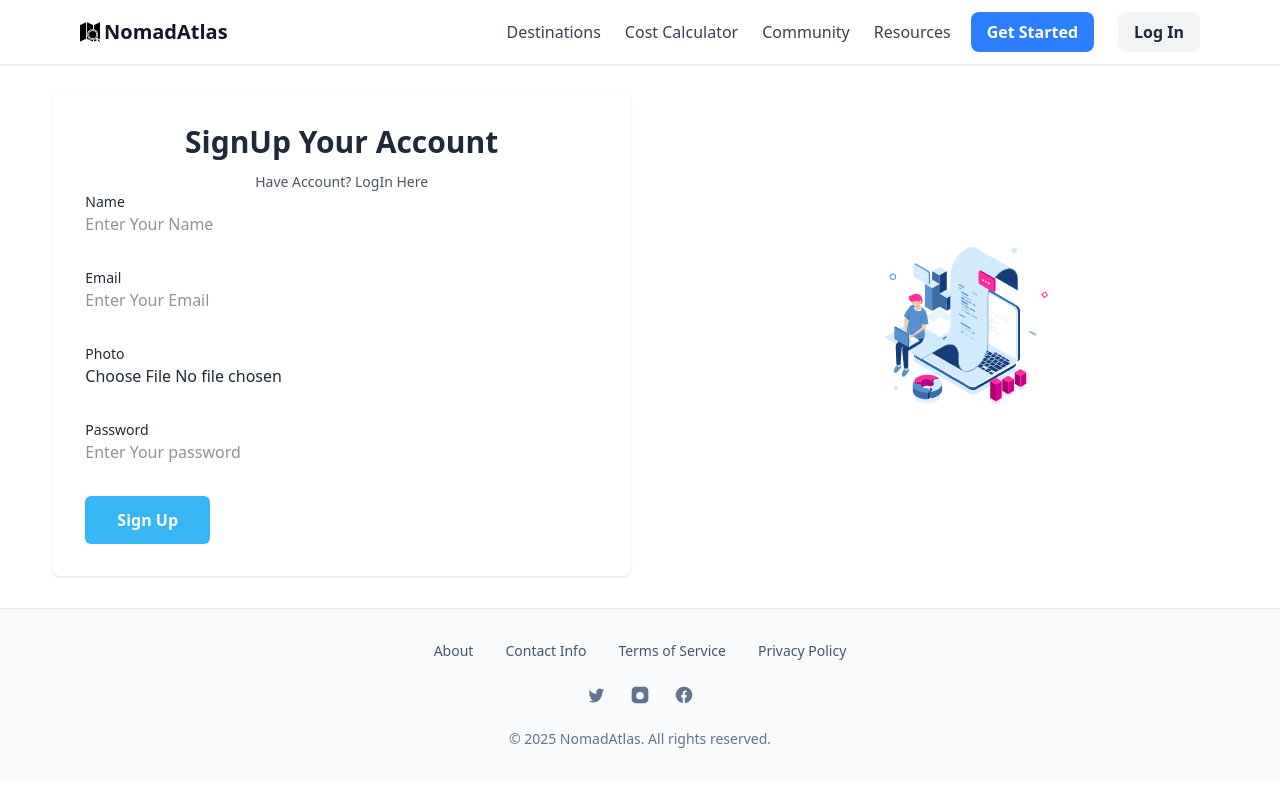
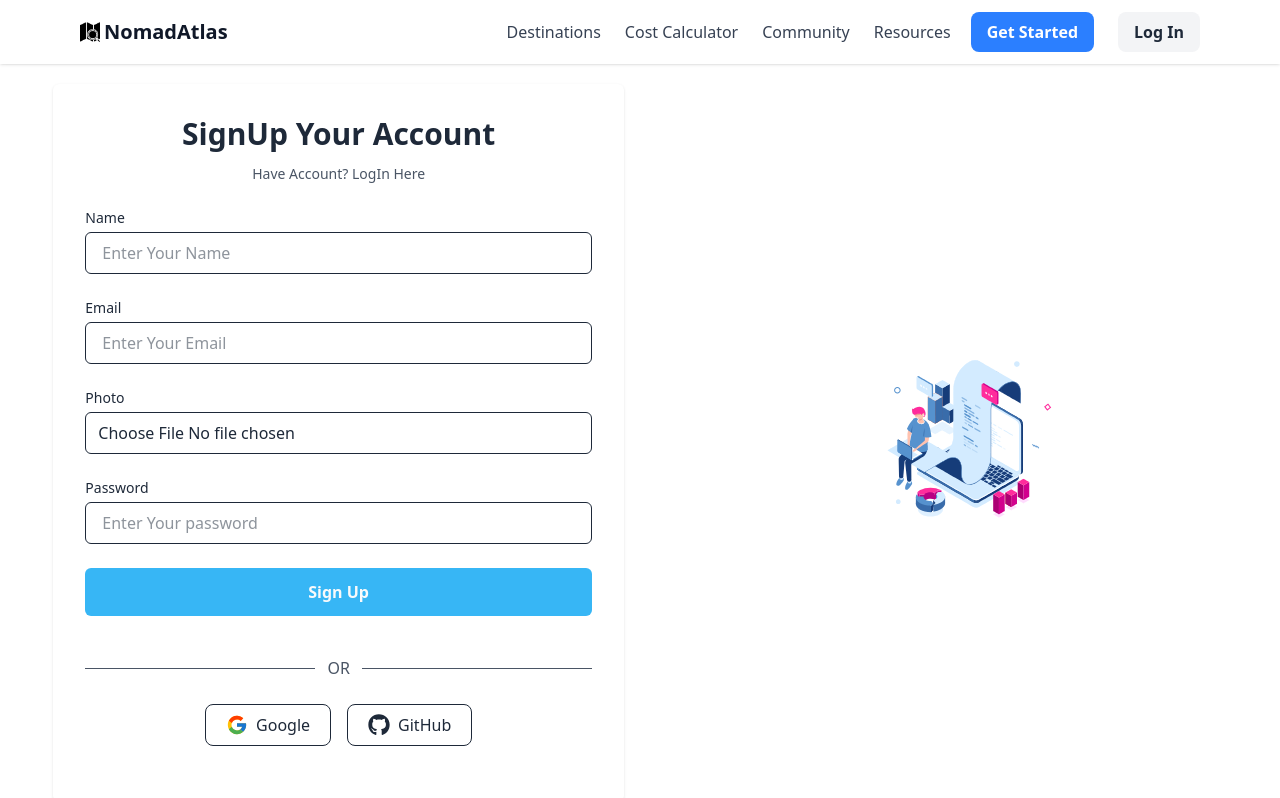
Before and after one commit to abdulbariks/NomadAtlas-Client, a React (Vite) app: page /register in a window 1280 px wide. Shown: the top 798 px of the page. Built offline with nearby package versions, Linux system fonts and the light colour scheme; no server answers.

Commit message:
completed social login with github google

```diff
--- a/src/components/feature/authSlice.js
+++ b/src/components/feature/authSlice.js
@@ -1,8 +1,17 @@
 import { createAsyncThunk, createSlice } from "@reduxjs/toolkit";
-import { createUserWithEmailAndPassword, GoogleAuthProvider, onAuthStateChanged, signInWithEmailAndPassword, signInWithPopup, signOut, updateProfile } from "firebase/auth";
+import { createUserWithEmailAndPassword, GithubAuthProvider, GoogleAuthProvider, onAuthStateChanged, signInWithEmailAndPassword, signInWithPopup, signOut, updateProfile } from "firebase/auth";
 import { auth } from '../../firebase/firebase.init'
+// import axios from "axios";
+
+
 
 const provider = new GoogleAuthProvider();
+const githubProvider = new GithubAuthProvider();
+// const url = "http://localhost:5000/users"
+
+
+
+
 
 export const registerUser = createAsyncThunk(
   "auth/registerUser",
@@ -49,12 +58,55 @@ export const googleLogIn = createAsyncThunk(
   async (_, { rejectWithValue }) => {
     try {
       const result = await signInWithPopup(auth, provider)
-      return serializeUser(result.user)
+      const user = result.user
+
+      // const userInfo = {
+      //   name: user.displayName,
+      //   email: user.email,
+      //   photoURL: user.photoURL,
+      //   role: "user",
+      //   created_at: new Date().toISOString(),
+      //   last_log_in: new Date().toISOString(),
+      // };
+      // await axios.post(url, userInfo);
+
+
+      return serializeUser(user)
     } catch (err) {
       return rejectWithValue(err.message)
     }
   }
-)
+);
+
+
+export const githubLogIn = createAsyncThunk(
+  "auth/githubLogin",
+  async (_, { rejectWithValue }) => {
+    try {
+      const result = await signInWithPopup(auth, githubProvider);
+      const user = result.user;
+
+      // const userInfo = {
+      //   name: user.displayName,
+      //   email: user.email,
+      //   photoURL: user.photoURL,
+      //   role: "user",
+      //   created_at: new Date().toISOString(),
+      //   last_log_in: new Date().toISOString(),
+      // };
+      // await axios.post(url, userInfo);
+
+      return serializeUser(user);
+    } catch (err) {
+      return rejectWithValue(err.message);
+    }
+  }
+);
+
+
+
+
+
 
 export const logOutUser = createAsyncThunk("auth/logOutUser", async () => {
   await signOut(auth)
@@ -120,6 +172,13 @@ const authSlice = createSlice({
       .addCase(googleLogIn.rejected, (state, action) => {
         state.error = action.payload
       })
+      .addCase(githubLogIn.fulfilled, (state, action) => {
+        state.user = action.payload;
+        state.error = null;
+      })
+      .addCase(githubLogIn.rejected, (state, action) => {
+        state.error = action.payload;
+      })
       .addCase(logOutUser.fulfilled, (state) => {
         state.user = null;
         state.error = null;
--- a/src/pages/Login.jsx
+++ b/src/pages/Login.jsx
@@ -6,6 +6,7 @@ import { useForm } from "react-hook-form";
 import { useDispatch } from "react-redux";
 import { logInUser } from "../components/feature/authSlice";
 import { useLocation } from "react-router";
+import SocialLogin from "./SocialLogin";
 
 const Login = () => {
   const dispatch = useDispatch()
@@ -31,8 +32,8 @@ const Login = () => {
       });
   };
   return (
-    <div className="w-11/12 mx-auto grid grid-cols-1 md:grid-cols-2 items-center justify-center gap-5 my-5">
-      <div className="w-full h-full rounded-md shadow  bg-white mb-1 text-gray-800">
+    <div className="w-11/12 mx-auto grid grid-cols-1 md:grid-cols-2 items-center justify-center gap-8 my-5">
+      <div className="w-full h-full rounded-md bg-white flex items-center justify-center">
         <Animation></Animation>
       </div>
       <div className="w-full p-4 rounded-md shadow sm:p-8 bg-white mb-1 text-gray-800">
@@ -47,41 +48,28 @@ const Login = () => {
           </Link>
         </p>
         <div className="my-6 space-y-4">
-          <button
-            aria-label="Login with Google"
-            type="button"
-            className="flex cursor-pointer items-center justify-center w-full p-4 space-x-4 border rounded-md focus:ring-2 focus:ring-offset-1 border-gray-600 focus:dark:ring-violet-600"
-          >
-            <svg
-              xmlns="http://www.w3.org/2000/svg"
-              viewBox="0 0 32 32"
-              className="w-5 h-5 fill-current"
-            >
-              <path d="M16.318 13.714v5.484h9.078c-0.37 2.354-2.745 6.901-9.078 6.901-5.458 0-9.917-4.521-9.917-10.099s4.458-10.099 9.917-10.099c3.109 0 5.193 1.318 6.38 2.464l4.339-4.182c-2.786-2.599-6.396-4.182-10.719-4.182-8.844 0-16 7.151-16 16s7.156 16 16 16c9.234 0 15.365-6.49 15.365-15.635 0-1.052-0.115-1.854-0.255-2.651z"></path>
-            </svg>
-            <p>Login with Google</p>
-          </button>
+          <SocialLogin/>
         </div>
         <div className="flex items-center w-full my-4">
           <hr className="w-full text-gray-600" />
           <p className="px-3 text-gray-600">OR</p>
           <hr className="w-full text-gray-600" />
         </div>
-        <form onSubmit={handleSubmit(onSubmit)} className="space-y-8">
+        <form onSubmit={handleSubmit(onSubmit)} className="space-y-6">
           <div>
-            <label className="block text-sm">Name</label>
-            <input type="text" {...register('name', { required: true })} placeholder="Enter Your Name" className="" />
+            <label className="block text-sm font-medium mb-1">Name</label>
+            <input type="text" {...register('name', { required: true })} placeholder="Enter Your Name" className="w-full px-4 py-2 border rounded-md focus:ring-2 focus:ring-[#37b6f5] outline-none" />
             {errors.name?.type === 'required' && <p className="text-red-600 text-sm mt-1">Please enter your name</p>}
           </div>
 
           <div>
-            <label className="block text-sm">Email</label>
-            <input type="email" {...register('email', { required: true })} placeholder="Enter Your Email" className="" />
+            <label className="block text-sm font-medium mb-1">Email</label>
+            <input type="email" {...register('email', { required: true })} placeholder="Enter Your Email" className="w-full px-4 py-2 border rounded-md focus:ring-2 focus:ring-[#37b6f5] outline-none" />
             {errors.email?.type === 'required' && <p className="text-red-600 text-sm mt-1">Email is required</p>}
           </div>
           <div>
-            <label className="block text-sm">Password</label>
-            <input type="password" {...register('password', { required: true })} placeholder="Enter Your password" className="" />
+            <label className="block text-sm font-medium mb-1">Password</label>
+            <input type="password" {...register('password', { required: true })} placeholder="Enter Your password" className="w-full px-4 py-2 border rounded-md focus:ring-2 focus:ring-[#37b6f5] outline-none" />
             {errors.password?.type === "required" && (
               <p className="text-red-600">Enter your password</p>
             )}
@@ -89,7 +77,7 @@ const Login = () => {
               <p className="text-red-600">Password must be 6+ characters</p>
             )}
           </div>
-          <button className=" px-8 py-3 font-semibold rounded-md bg-[#37b6f5] text-gray-50">Sign in</button>
+          <button className="w-full px-8 py-3 font-semibold rounded-md bg-[#37b6f5] text-gray-50">Sign in</button>
         </form>
       </div>
     </div>
--- a/src/pages/Register.jsx
+++ b/src/pages/Register.jsx
@@ -6,6 +6,7 @@ import { useDispatch } from "react-redux";
 import { registerUser } from "../components/feature/authSlice";
 import { useState } from "react";
 import axios from "axios";
+import SocialLogin from "./SocialLogin";
 
 
 const Register = () => {
@@ -54,50 +55,58 @@ const Register = () => {
     }
   };
   return (
-    <div className="w-11/12 mx-auto grid grid-cols-1 md:grid-cols-2 items-center justify-center gap-5 my-5">
+    <div className="w-11/12 mx-auto grid grid-cols-1 md:grid-cols-2 items-center justify-center gap-8 my-5">
       <div className="w-full rounded-md shadow sm:p-8 bg-white mb-1 text-gray-800">
         <h2 className="mb-3 text-3xl font-semibold text-center">
           SignUp Your Account
         </h2>
-        <p className="text-sm text-center text-gray-600">
+        <p className="text-sm text-center text-gray-600 mb-6">
           Have Account?
           <Link to={"/login"} className="focus:underline hover:underline">
             {" "}
             LogIn Here
           </Link>
         </p>
-        <form onSubmit={handleSubmit(onSubmit)} className="space-y-8">
+        <form onSubmit={handleSubmit(onSubmit)} className="space-y-6">
           <div>
-            <label className="block text-sm">Name</label>
-            <input type="text" {...register('name', { required: true })} placeholder="Enter Your Name" className="" />
+            <label className="block text-sm font-medium mb-1">Name</label>
+            <input type="text" {...register('name', { required: true })} placeholder="Enter Your Name" className="w-full px-4 py-2 border rounded-md focus:ring-2 focus:ring-[#37b6f5] outline-none" />
             {errors.name?.type === 'required' && <p className="text-red-600 text-sm mt-1">Please enter your name</p>}
           </div>
 
           <div>
-            <label className="block text-sm">Email</label>
-            <input type="email" {...register('email', { required: true })} placeholder="Enter Your Email" className="" />
+            <label className="block text-sm font-medium mb-1">Email</label>
+            <input type="email" {...register('email', { required: true })} placeholder="Enter Your Email" className="w-full px-4 py-2 border rounded-md focus:ring-2 focus:ring-[#37b6f5] outline-none" />
             {errors.email?.type === 'required' && <p className="text-red-600 text-sm mt-1">Email is required</p>}
           </div>
 
           <div>
-            <label className="block text-sm">Photo</label>
-            <input type="file" onChange={handleImageUp} className="" />
+            <label className="block text-sm font-medium mb-1">Photo</label>
+            <input type="file" onChange={handleImageUp} className="w-full px-3 py-2 border rounded-md cursor-pointer" />
           </div>
 
           <div>
-            <label className="block text-sm">Password</label>
-            <input type="password" {...register('password', { required: true })} placeholder="Enter Your password" className="" />
+            <label className="block text-sm font-medium mb-1">Password</label>
+            <input type="password" {...register('password', { required: true })} placeholder="Enter Your password" className="w-full px-4 py-2 border rounded-md focus:ring-2 focus:ring-[#37b6f5] outline-none" />
             {errors.password?.type === "required" && (
               <p className="text-red-600">Enter a password</p>
             )}
             {errors.password?.type === "minLength" && (
-              <p className="text-red-600">Password must be 6+ characters</p>
+              <p className="text-red-600 text-sm mt-1">Password must be 6+ characters</p>
             )}
           </div>
-          <button className=" px-8 py-3 font-semibold rounded-md bg-[#37b6f5] text-gray-50">Sign Up</button>
+          <button className="w-full px-8 py-3 font-semibold rounded-md bg-[#37b6f5] text-gray-50">Sign Up</button>
+        <div className="flex items-center w-full my-4">
+          <hr className="w-full text-gray-600" />
+          <p className="px-3 text-gray-600">OR</p>
+          <hr className="w-full text-gray-600" />
+        </div>
+        <div className="m-6">
+          <SocialLogin />
+        </div>
         </form>
       </div>
-      <div className="w-full h-full rounded-md  bg-white mb-1 text-gray-800">
+      <div className="w-full h-full rounded-md bg-white flex items-center justify-center">
         <Animation></Animation>
       </div>
     </div>
--- /dev/null
+++ b/src/pages/SocialLogin.jsx
@@ -0,0 +1,47 @@
+import React, { useEffect } from 'react';
+import { useDispatch, useSelector } from 'react-redux';
+import { githubLogIn, googleLogIn } from '../components/feature/authSlice';
+import { FcGoogle } from 'react-icons/fc';
+import { FaGithub } from 'react-icons/fa';
+import { useNavigate } from 'react-router';
+
+const SocialLogin = () => {
+    const { user } = useSelector((state) => state.auth);
+    const dispatch = useDispatch()
+    const navigate = useNavigate()
+
+
+    const handleGoogleLogin = () => {
+        dispatch(googleLogIn());
+    };
+
+    const handleGithubLogin = () => {
+        dispatch(githubLogIn());
+    };
+    useEffect(() => {
+        if (user) {
+            navigate("/"); // redirect automatically if user exists
+        }
+    }, [user, navigate]);
+    return (
+        <div className="mt-6 flex justify-center gap-4">
+            <button
+                type="button"
+                onClick={handleGoogleLogin}
+                className="flex items-center gap-2 px-5 py-2 border rounded-lg hover:bg-gray-50 transition"
+            >
+                <FcGoogle size={22} /> <span>Google</span>
+            </button>
+
+            <button
+                type="button"
+                onClick={handleGithubLogin}
+                className="flex items-center gap-2 px-5 py-2 border rounded-lg hover:bg-gray-50 transition"
+            >
+                <FaGithub size={22} /> <span>GitHub</span>
+            </button>
+        </div>
+    );
+};
+
+export default SocialLogin;
```
